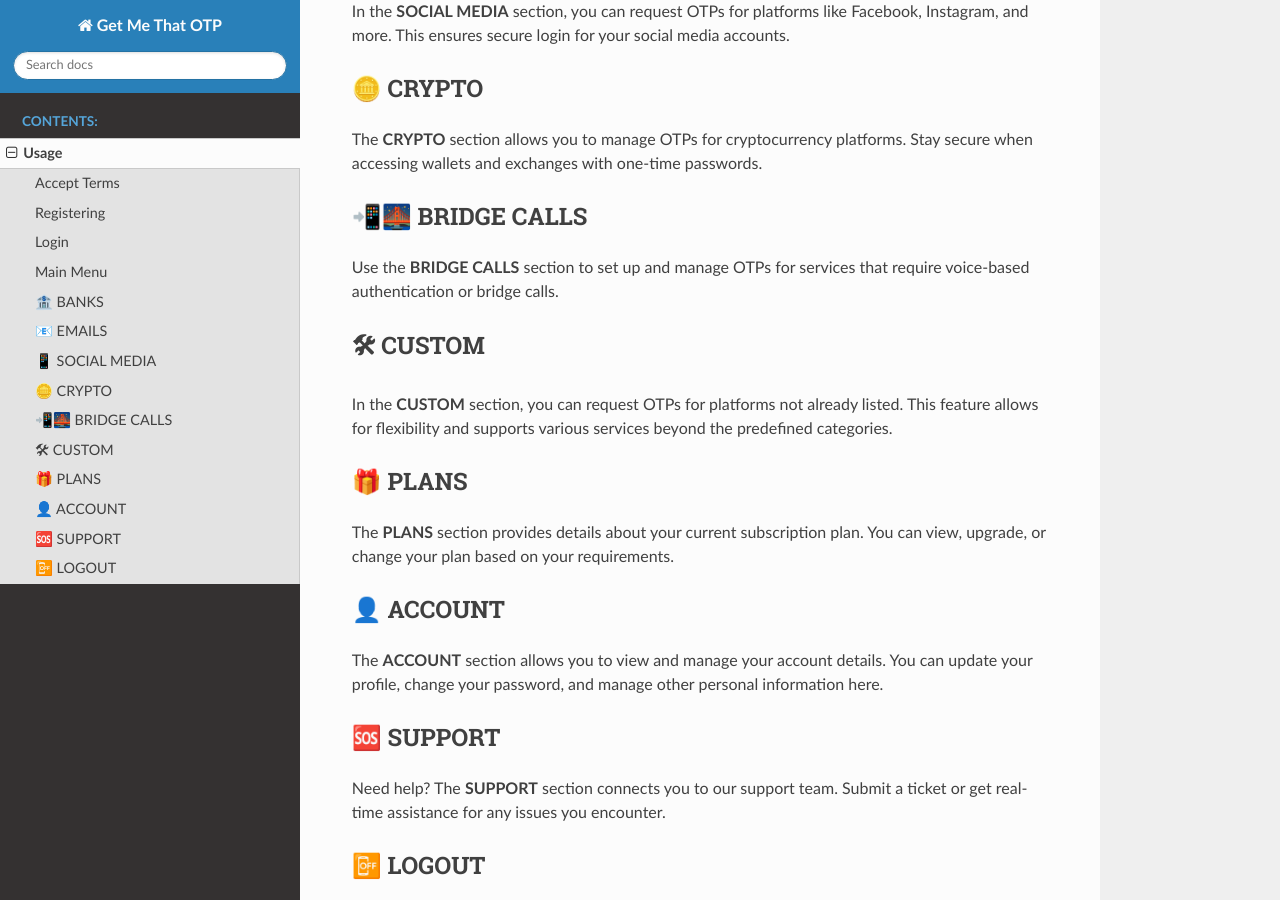
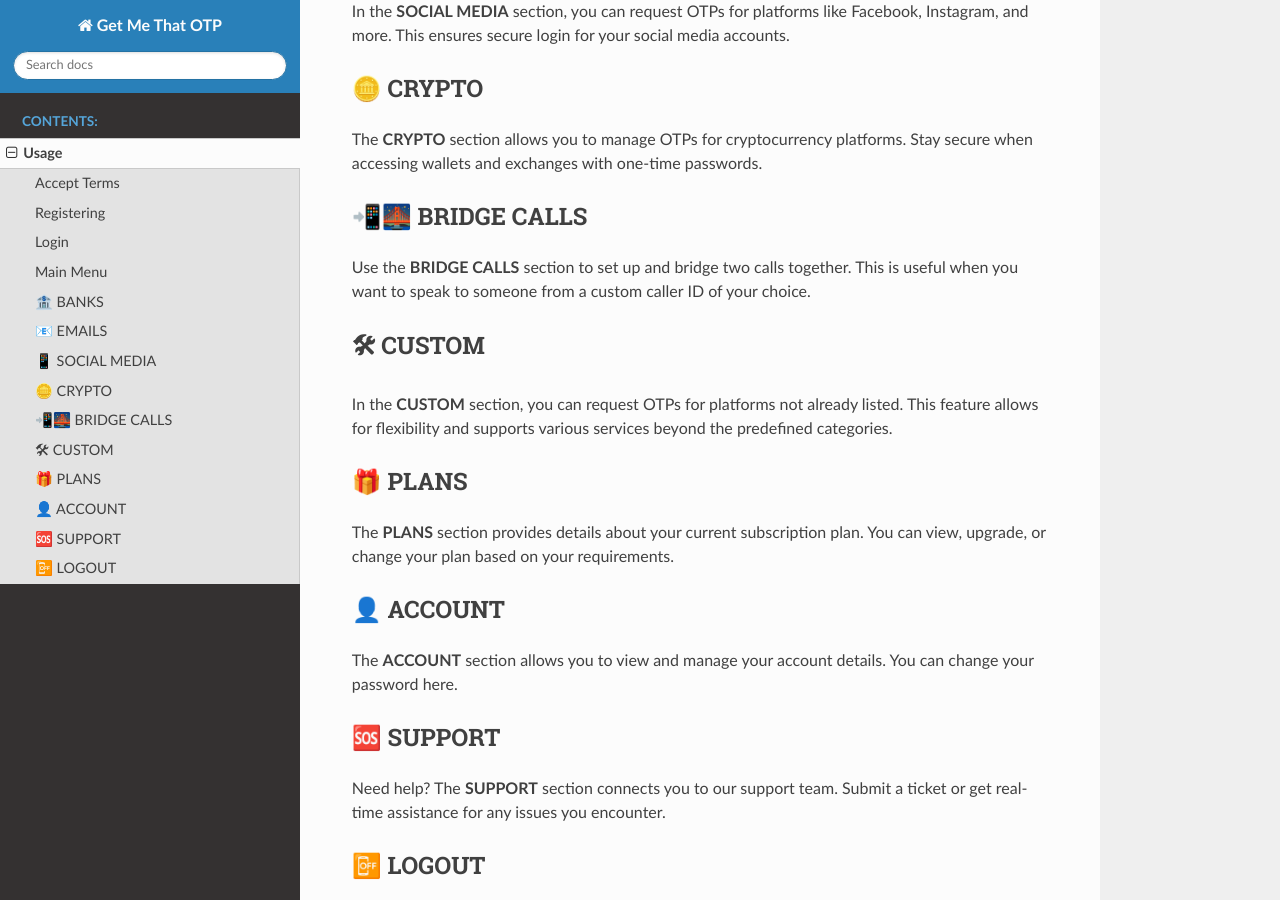
Before and after one commit to Clsclear/GetMeThatOTP, a Sphinx documentation site: the page built from docs/usage.rst, in a window 1280 px wide and 900 px high, scrolled down 1584 px. Built offline with Sphinx 7.4.7 and the Read the Docs theme 2.0.0, drawn with Linux system fonts in a browser that asks for light colours.

Commit message:
Update usage.rst

```diff
--- a/docs/usage.rst
+++ b/docs/usage.rst
@@ -73,7 +73,7 @@ The **CRYPTO** section allows you to manage OTPs for cryptocurrency platforms. S
 📲🌉 BRIDGE CALLS
 -----------------
 
-Use the **BRIDGE CALLS** section to set up and manage OTPs for services that require voice-based authentication or bridge calls.
+Use the **BRIDGE CALLS** section to set up and bridge two calls together. This is useful when you want to speak to someone from a custom caller ID of your choice.
 
 🛠 CUSTOM
 ---------
@@ -88,7 +88,7 @@ The **PLANS** section provides details about your current subscription plan. You
 👤 ACCOUNT
 ----------
 
-The **ACCOUNT** section allows you to view and manage your account details. You can update your profile, change your password, and manage other personal information here.
+The **ACCOUNT** section allows you to view and manage your account details. You can change your password here.
 
 🆘 SUPPORT
 ----------
```
